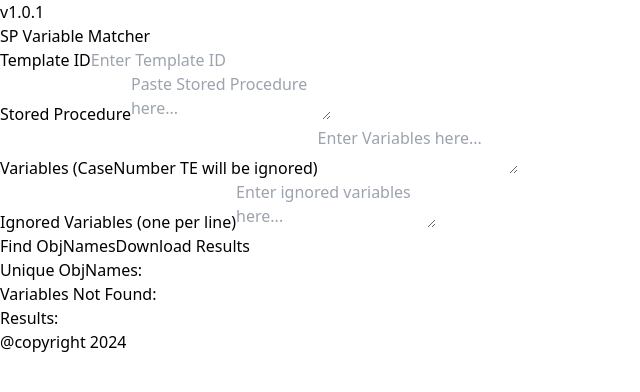
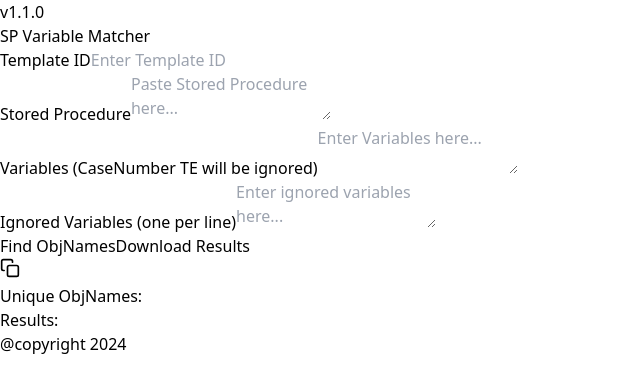
Before and after one commit to baratraaj19/SP-Variable-Matcher, a React (Vite) app: page / in a window 1280 px wide. Shown: the top 392 px of the page, without its empty margins (0-640 px from the left). Built offline with nearby package versions, Linux system fonts and the light colour scheme.

Commit message:
add CopyField component for clipboard functionality; update dependencies and version

```diff
--- a/package.json
+++ b/package.json
@@ -11,7 +11,8 @@
   },
   "dependencies": {
     "react": "^18.3.1",
-    "react-dom": "^18.3.1"
+    "react-dom": "^18.3.1",
+    "react-icons": "^5.3.0"
   },
   "devDependencies": {
     "@eslint/js": "^9.13.0",
--- a/src/App.jsx
+++ b/src/App.jsx
@@ -1,5 +1,6 @@
 import React, { useState } from "react"
 import objidData from "./objid.json" // Import the JSON file
+import CopyField from "./components/CopyField"
 
 function App() {
   const [templateId, setTemplateId] = useState("") // State for Template ID
@@ -86,6 +87,14 @@ function App() {
     setVariablesNotFound(notFoundVariables) // Set variables not found
   }
 
+  const contentToCopy = `${[...uniqueObjNames]
+    .sort((a, b) => (objidData[a] > objidData[b] ? 1 : -1)) // Sort based on objidData values
+    .map(
+      (objName) =>
+        `EXEC [dbo].[HotDocs_TemplateDataObjectInsert] 'skarthik', ${templateId}, ${objidData[objName]}, '${objName}'`
+    )
+    .join("\n")}`
+
   // Function to download the results as a text file
   const downloadResults = () => {
     const content = `
@@ -94,10 +103,11 @@ Template ID: ${templateId}
 
 Script:
 
-${uniqueObjNames
+${[...uniqueObjNames]
+  .sort((a, b) => (objidData[a] > objidData[b] ? 1 : -1)) // Sort based on objidData values
   .map(
     (objName) =>
-      `EXEc [dbo].[HotDocs_TemplateDataObjectInsert]  'skarthik', ${templateId} , ${objidData[objName]}, '${objName}'`
+      `EXEC [dbo].[HotDocs_TemplateDataObjectInsert] 'skarthik', ${templateId}, ${objidData[objName]}, '${objName}'`
   )
   .join("\n")}
 
@@ -126,9 +136,9 @@ ${result.join("\n")}
 
   return (
     <div className='min-h-screen flex flex-col items-center justify-center bg-gray-100 p-6'>
-      v1.0.1
+      v1.1.0
       <h1 className='text-2xl font-bold mb-4'>SP Variable Matcher</h1>
-      <div className='w-full max-w-6xl flex space-x-8 bg-white p-6 rounded-lg shadow-md'>
+      <div className='w-full max-w-8xl flex space-x-8 bg-white p-6 rounded-lg shadow-md'>
         {/* Left side: Inputs */}
         <div className='w-1/2 space-y-4'>
           {/* Template ID Input */}
@@ -198,10 +208,13 @@ ${result.join("\n")}
             Download Results
           </button>
         </div>
-
         {/* Right side: Outputs */}
-        <div className='w-full max-w-6xl flex space-x-8 bg-slate-100 p-6 rounded-lg shadow-md '>
+        <div className='w-full max-w-6xl   bg-slate-100 rounded-lg shadow-md '>
           {/* ObjNames Section */}
+          <div className=' pt-6 px-6'>
+            <CopyField contentToCopy={contentToCopy} />
+          </div>
+          <div className='flex space-x-8 p-6 '>
             <div className='space-y-4 '>
               <div>
                 <h2 className='text-lg font-semibold mb-2'>Unique ObjNames:</h2>
@@ -220,7 +233,7 @@ ${result.join("\n")}
               {/* Variables Not Found Section */}
               <div>
                 <h2 className='text-lg font-semibold mb-2 text-red-600'>
-                Variables Not Found:
+                  {variablesNotFound.length > 0 ? "Variables Not Found:" : ""}
                 </h2>
                 <ul className='list-disc pl-5 space-y-1'>
                   {variablesNotFound.map((variable, idx) => (
@@ -244,7 +257,8 @@ ${result.join("\n")}
             </div>
           </div>
         </div>
-      @copyright 2024
+      </div>
+      <div className='pt-4 text-center text-gray-500'>@copyright 2024</div>
     </div>
   )
 }
--- /dev/null
+++ b/src/components/CopyField.jsx
@@ -0,0 +1,37 @@
+import React, { useState } from "react"
+import { FiCopy } from "react-icons/fi" // Import the copy icon
+
+const CopyField = ({ contentToCopy }) => {
+  const [copied, setCopied] = useState(false)
+
+  const handleCopy = () => {
+    navigator.clipboard.writeText(contentToCopy)
+    setCopied(true)
+    setTimeout(() => setCopied(false), 2000) // Reset copied state after 2 seconds
+  }
+
+  return (
+    <div className='relative p-4 border border-gray-300 rounded-lg bg-gray-50 dark:bg-gray-800 dark:border-gray-700 max-w-2lg shadow-lg'>
+      <div className='overflow-auto p-2 bg-gray-100 dark:bg-gray-700 rounded-md text-sm font-mono text-gray-500 dark:text-gray-300'>
+        {contentToCopy.split("\n").map((line, index) => (
+          <p key={index}>{line}</p>
+        ))}
+      </div>
+
+      <button
+        onClick={handleCopy}
+        className='absolute top-2 right-2 text-gray-500 hover:text-gray-800 dark:text-gray-400 dark:hover:text-gray-200'
+        aria-label='Copy to clipboard'>
+        <FiCopy size={20} />
+      </button>
+
+      {copied && (
+        <div className='absolute top-10 right-2 text-xs text-green-500 dark:text-green-400'>
+          Copied!
+        </div>
+      )}
+    </div>
+  )
+}
+
+export default CopyField
```
Also changed, not shown: final.txt, 1 other file (tests, documents, lock files or other folders). Lines whose indentation alone changed are shown as unchanged.
